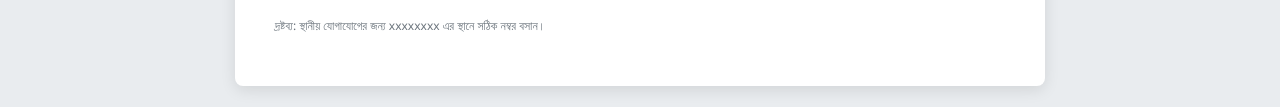
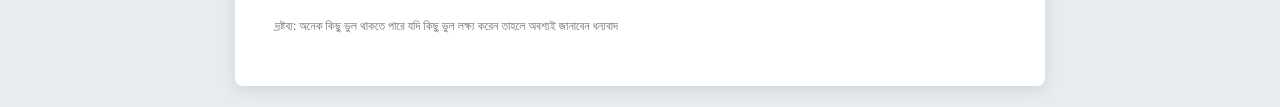
Before and after one commit to shahjhanmia27-cmd/Ask-for-gafargaon, a plain HTML site: page index.html in a window 1280 px wide. Shown: the part 646-753 px from the top of the page. Drawn offline with Linux system fonts and the light colour scheme.

Commit message:
Modify disclaimer message in index.html
Updated disclaimer text for local contact information.

```diff
--- a/index.html
+++ b/index.html
@@ -54,7 +54,7 @@
                     <p>ফোন: **০১৮xxxxxxxx** (স্থানীয় স্বেচ্ছাসেবক)</p>
                 </div>
             </div>
-            <p class="disclaimer">দ্রষ্টব্য: স্থানীয় যোগাযোগের জন্য xxxxxxxx এর স্থানে সঠিক নম্বর বসান।</p>
+            <p class="disclaimer">দ্রষ্টব্য: অনেক কিছু ভুল থাকতে পারে যদি কিছু ভুল লক্ষ্য করেন তাহলে অবশ্যই জানাবেন ধন্যবাদ</p>
         </div>
 
         <div id="aiChatSection" class="section-content hidden">
```
